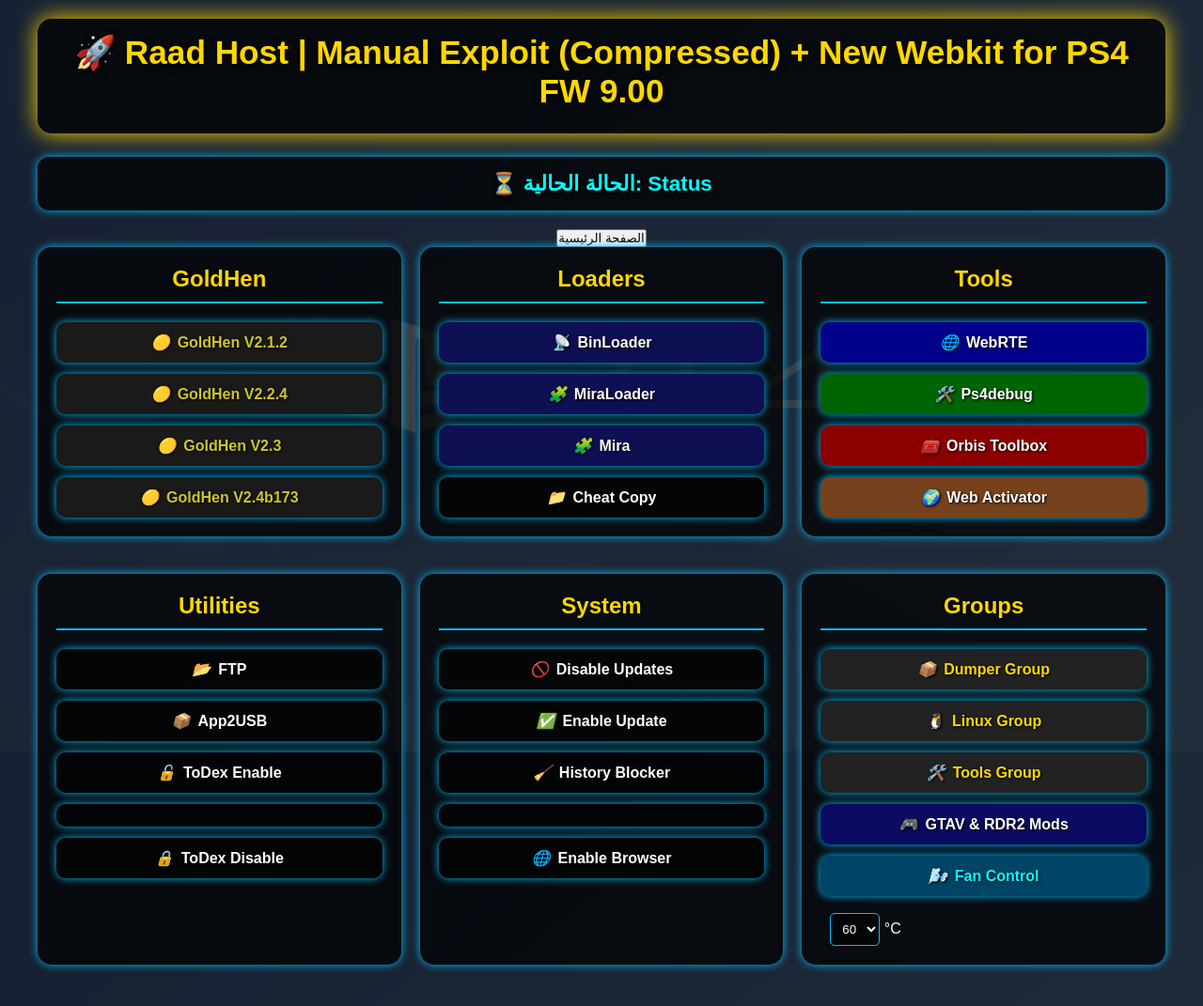
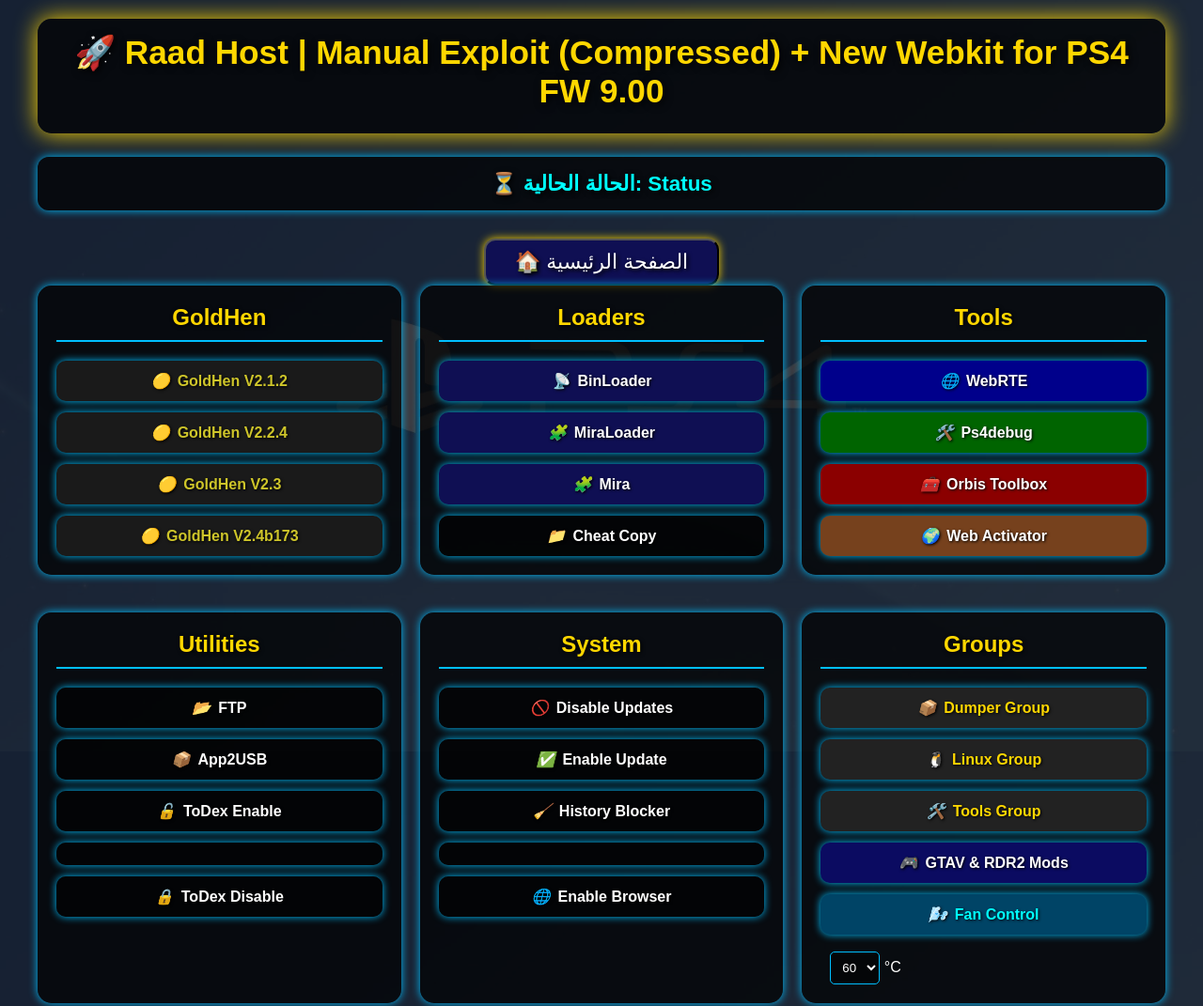
Before and after one commit to KhElabaniPsfree/900, a plain HTML site: page 900NM/index.html in a window 1280 px wide. Shown: the top 1071 px of the page at 94% size. Drawn offline with Linux system fonts and the light colour scheme; a script that the page names is missing.

Commit message:
Update index.html

```diff
--- a/900NM/index.html
+++ b/900NM/index.html
@@ -21,13 +21,18 @@
             <h2 id="progress">⏳ الحالة الحالية: Status</h2>
         </div>
 
-         <div style="text-align:center">
+       <div style="text-align: center; margin-top: 30px;">
+  <a href="900/index.html" style="text-decoration: none;">
+    <button
+      style="font-size: 22px; width: 250px; height: 50px; background-color: #0F0F53; color: white; border-radius: 12px; box-shadow: 0 0 10px #FFD700; text-shadow: 2px 2px 4px black;"
+      class="pointer"
+      onmouseover="msgs2.innerHTML='🔙 العودة إلى الصفحة الرئيسية'"
+      onmouseout="msgs2.innerHTML='Status'">
+      🏠 الصفحة الرئيسية
+    </button>
+  </a>
+</div>
 
-        <a href="/900/index.html">
-            <button onmouseover="msgs2.innerHTML='العودة للصفحة الرئيسية'" onmouseout="msgs2.innerHTML='Status'">الصفحة الرئيسية</button>
-        </a>
-
-    </div>
 
         <div class="main-content">
             <div class="section">
```
